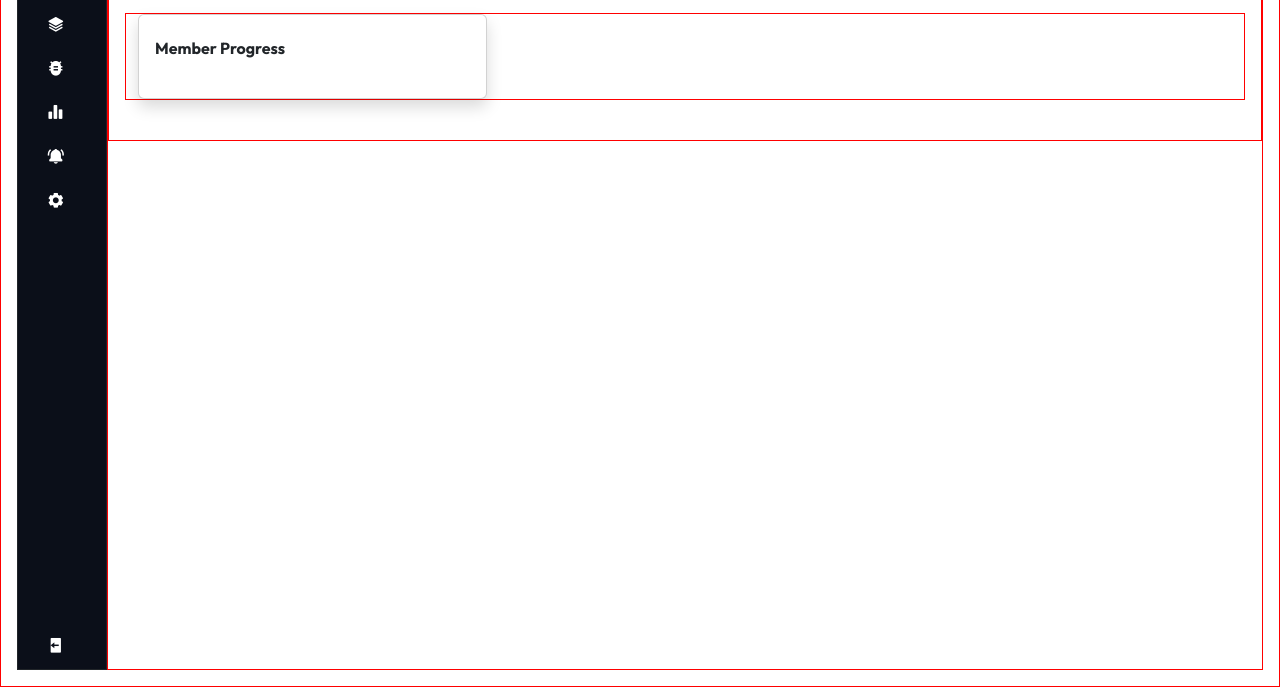
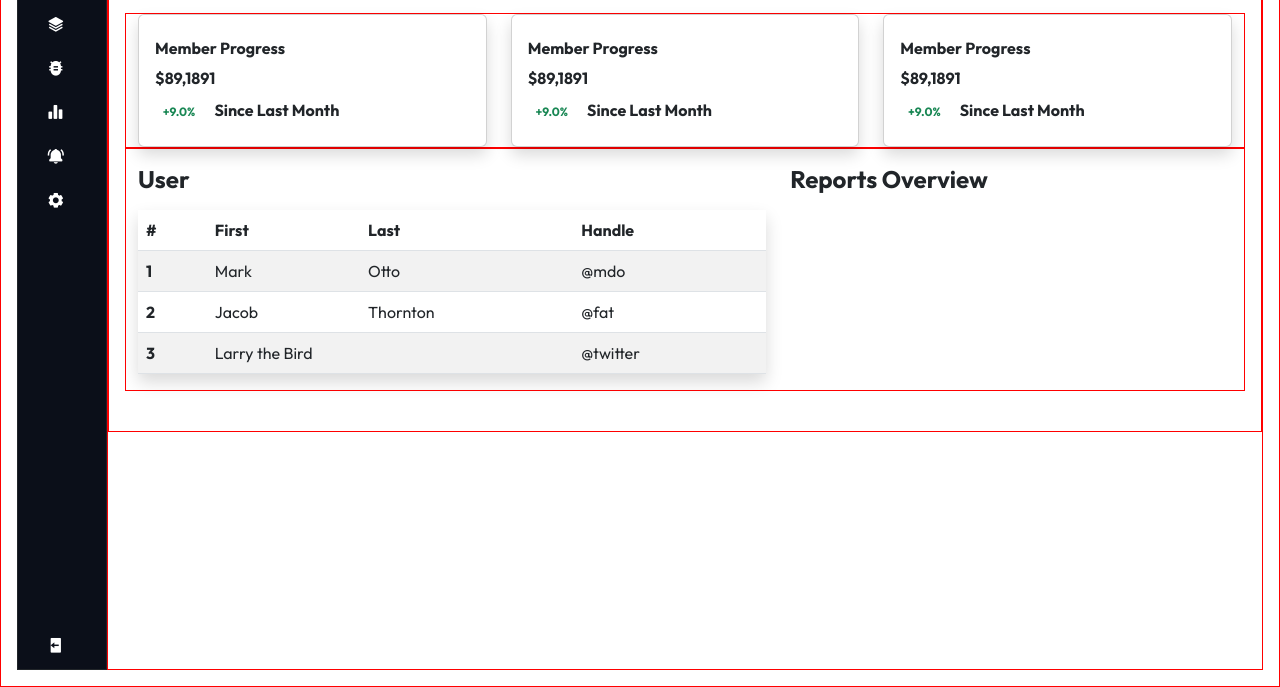
Before and after one commit to jaojogadez/admin-dashboard, a plain HTML site: page index.html in a window 1280 px wide. Shown: the part 147-834 px from the top of the page. Drawn offline with nearby package versions, Linux system fonts and the light colour scheme.

Commit message:
feat: adiciona estrutura HTML ao dashboard

```diff
--- a/index.html
+++ b/index.html
@@ -1,12 +1,20 @@
-<!doctype html>
+<!DOCTYPE html>
 <html lang="pt-BR">
   <head>
-    <meta charset="utf-8">
-    <meta name="viewport" content="width=device-width, initial-scale=1">
+    <meta charset="utf-8" />
+    <meta name="viewport" content="width=device-width, initial-scale=1" />
     <title>Admin Dashboard Bootstrap</title>
-    <link href='https://unpkg.com/boxicons@2.1.4/css/boxicons.min.css' rel='stylesheet'>
-    <link href="https://cdn.jsdelivr.net/npm/bootstrap@5.2.3/dist/css/bootstrap.min.css" rel="stylesheet" integrity="sha384-rbsA2VBKQhggwzxH7pPCaAqO46MgnOM80zW1RWuH61DGLwZJEdK2Kadq2F9CUG65" crossorigin="anonymous">
-    <link rel="stylesheet" href="style.css">
+    <link
+      href="https://unpkg.com/boxicons@2.1.4/css/boxicons.min.css"
+      rel="stylesheet"
+    />
+    <link
+      href="https://cdn.jsdelivr.net/npm/bootstrap@5.2.3/dist/css/bootstrap.min.css"
+      rel="stylesheet"
+      integrity="sha384-rbsA2VBKQhggwzxH7pPCaAqO46MgnOM80zW1RWuH61DGLwZJEdK2Kadq2F9CUG65"
+      crossorigin="anonymous"
+    />
+    <link rel="stylesheet" href="style.css" />
   </head>
   <body>
     <div class="wrapper border p-3">
@@ -33,34 +41,62 @@
             </a>
           </li>
           <li class="sidebar-item">
-                    <a href="#" class="sidebar-link collapsed has-dropdown" data-bs-toggle="collapse" data-bs-target="#auth" aria-expanded="false" aria-controls="auth">
+            <a
+              href="#"
+              class="sidebar-link collapsed has-dropdown"
+              data-bs-toggle="collapse"
+              data-bs-target="#auth"
+              aria-expanded="false"
+              aria-controls="auth"
+            >
               <i class="bx bxs-bug-alt"></i>
               <span>Auth</span>
             </a>
-                    <ul id="auth" class="sidebar-dropdown list-unstyled collapse" data-bs-parent="#sidebar">
+            <ul
+              id="auth"
+              class="sidebar-dropdown list-unstyled collapse"
+              data-bs-parent="#sidebar"
+            >
               <li class="sidebar-item">
-                            <a href="#" class="sidebar-link">
-                                Login
-                            </a>
+                <a href="#" class="sidebar-link"> Login </a>
               </li>
               <li class="sidebar-item">
-                            <a href="#" class="sidebar-link">
-                                Register
-                            </a>
+                <a href="#" class="sidebar-link"> Register </a>
               </li>
             </ul>
           </li>
           <li class="sidebar-item">
-                    <a href="#" class="sidebar-link collapsed has-dropdown" data-bs-toggle="collapse" data-bs-target="#multi" aria-expanded="false" aria-controls="multi">
+            <a
+              href="#"
+              class="sidebar-link collapsed has-dropdown"
+              data-bs-toggle="collapse"
+              data-bs-target="#multi"
+              aria-expanded="false"
+              aria-controls="multi"
+            >
               <i class="bx bxs-bar-chart-alt-2"></i>
               <span>Multi Level</span>
             </a>
-                    <ul id="multi" class="sidebar-dropdown list-unstyled collapse" data-bs-parent="#sidebar">
+            <ul
+              id="multi"
+              class="sidebar-dropdown list-unstyled collapse"
+              data-bs-parent="#sidebar"
+            >
               <li class="sidebar-item">
-                            <a href="#" class="sidebar-link collapsed has-dropdown" data-bs-toggle="collapse" data-bs-target="#multi-two" aria-expanded="false" aria-controls="multi-two">
+                <a
+                  href="#"
+                  class="sidebar-link collapsed has-dropdown"
+                  data-bs-toggle="collapse"
+                  data-bs-target="#multi-two"
+                  aria-expanded="false"
+                  aria-controls="multi-two"
+                >
                   Two Links
                 </a>
-                            <ul id="multi-two" class="sidebar-dropdown list-unstyled collapse">
+                <ul
+                  id="multi-two"
+                  class="sidebar-dropdown list-unstyled collapse"
+                >
                   <li class="sidebar-item">
                     <a href="#" class="sidebar-link">Link 1</a>
                   </li>
@@ -95,7 +131,12 @@
         <nav class="navbar navbar-expand px-4 py-3 shadow-sm">
           <form action="#" class="d-none d-sm-inline-block">
             <div class="input-group input-group-navbar">
-                        <input type="text" class="form-control  rounded-3 pe-0" placeholder="Search..." aria-label="Search">
+              <input
+                type="text"
+                class="form-control rounded-3 pe-0"
+                placeholder="Search..."
+                aria-label="Search"
+              />
               <button class="btn border-0 rounded-0" type="button">
                 <i class="bx bx-search"></i>
               </button>
@@ -105,9 +146,15 @@
             <ul class="navbar-nav ms-auto">
               <li class="nav-item dropdown">
                 <a href="#" data-bs-toggle="dropdown" class="nav-icon pe-md-0">
-                                <img src="./profile-user.png" alt="user account" class="avatar img-fluid">
+                  <img
+                    src="./profile-user.png"
+                    alt="user account"
+                    class="avatar img-fluid"
+                  />
                 </a>
-                            <div class="dropdown-menu dropdown-menu-end rounded-0 border-0 shadow mt-3">
+                <div
+                  class="dropdown-menu dropdown-menu-end rounded-0 border-0 shadow mt-3"
+                >
                   <a href="#" class="dropdown-item">
                     <i class="bx bxs-data"></i>
                     <span>Analytics</span>
@@ -129,19 +176,82 @@
         <section class="content px-3 py-4 border">
           <div class="container-fluid">
             <div class="mb-3">
-                        <h1 class="h3 fw-bold fs-4 mb-3">
-                            Admin Dashboard
-                        </h1>
+              <h1 class="h3 fw-bold fs-4 mb-3">Admin Dashboard</h1>
               <div class="row border">
                 <div class="col-12 col-md-4">
                   <div class="card shadow">
                     <div class="card-body py-4">
-                                        <h2 class="h6 mb-2 fw-bold">
-                                            Member Progress
-                                        </h2>
-                                        <p class="fw-bold"></p>
+                      <h2 class="h6 mb-2 fw-bold">Member Progress</h2>
+                      <p class="fw-bold mb-2">$89,1891</p>
+                      <div class="mb-0">
+                        <span class="badge text-success me-2"> +9.0% </span>
+                        <span class="fw-bold"> Since Last Month </span>
                       </div>
                     </div>
+                  </div>
+                </div>
+                <div class="col-12 col-md-4">
+                  <div class="card shadow">
+                    <div class="card-body py-4">
+                      <h2 class="h6 mb-2 fw-bold">Member Progress</h2>
+                      <p class="fw-bold mb-2">$89,1891</p>
+                      <div class="mb-0">
+                        <span class="badge text-success me-2"> +9.0% </span>
+                        <span class="fw-bold"> Since Last Month </span>
+                      </div>
+                    </div>
+                  </div>
+                </div>
+                <div class="col-12 col-md-4">
+                  <div class="card shadow">
+                    <div class="card-body py-4">
+                      <h2 class="h6 mb-2 fw-bold">Member Progress</h2>
+                      <p class="fw-bold mb-2">$89,1891</p>
+                      <div class="mb-0">
+                        <span class="badge text-success me-2"> +9.0% </span>
+                        <span class="fw-bold"> Since Last Month </span>
+                      </div>
+                    </div>
+                  </div>
+                </div>
+              </div>
+              <div class="row border">
+                <div class="col-12 col-md-7">
+                  <h1 class="h3 fw-bold fs-4 my-3">User</h1>
+                  <table class="table table-striped shadow">
+                    <thead>
+                      <tr>
+                        <th scope="col">#</th>
+                        <th scope="col">First</th>
+                        <th scope="col">Last</th>
+                        <th scope="col">Handle</th>
+                      </tr>
+                    </thead>
+                    <tbody>
+                      <tr>
+                        <th scope="row">1</th>
+                        <td>Mark</td>
+                        <td>Otto</td>
+                        <td>@mdo</td>
+                      </tr>
+                      <tr>
+                        <th scope="row">2</th>
+                        <td>Jacob</td>
+                        <td>Thornton</td>
+                        <td>@fat</td>
+                      </tr>
+                      <tr>
+                        <th scope="row">3</th>
+                        <td colspan="2">Larry the Bird</td>
+                        <td>@twitter</td>
+                      </tr>
+                    </tbody>
+                  </table>
+                </div>
+                <div class="col-12 col-md-5">
+                    <h3 class="fw-bold fs-4 my-3">
+                        Reports Overview
+                    </h3>
                 </div>
               </div>
             </div>
@@ -149,7 +259,11 @@
         </section>
       </main>
     </div>
-    <script src="https://cdn.jsdelivr.net/npm/bootstrap@5.2.3/dist/js/bootstrap.bundle.min.js" integrity="sha384-kenU1KFdBIe4zVF0s0G1M5b4hcpxyD9F7jL+jjXkk+Q2h455rYXK/7HAuoJl+0I4" crossorigin="anonymous"></script>
+    <script
+      src="https://cdn.jsdelivr.net/npm/bootstrap@5.2.3/dist/js/bootstrap.bundle.min.js"
+      integrity="sha384-kenU1KFdBIe4zVF0s0G1M5b4hcpxyD9F7jL+jjXkk+Q2h455rYXK/7HAuoJl+0I4"
+      crossorigin="anonymous"
+    ></script>
     <script src="script.js"></script>
   </body>
 </html>
```
Lines whose indentation alone changed are shown as unchanged.
